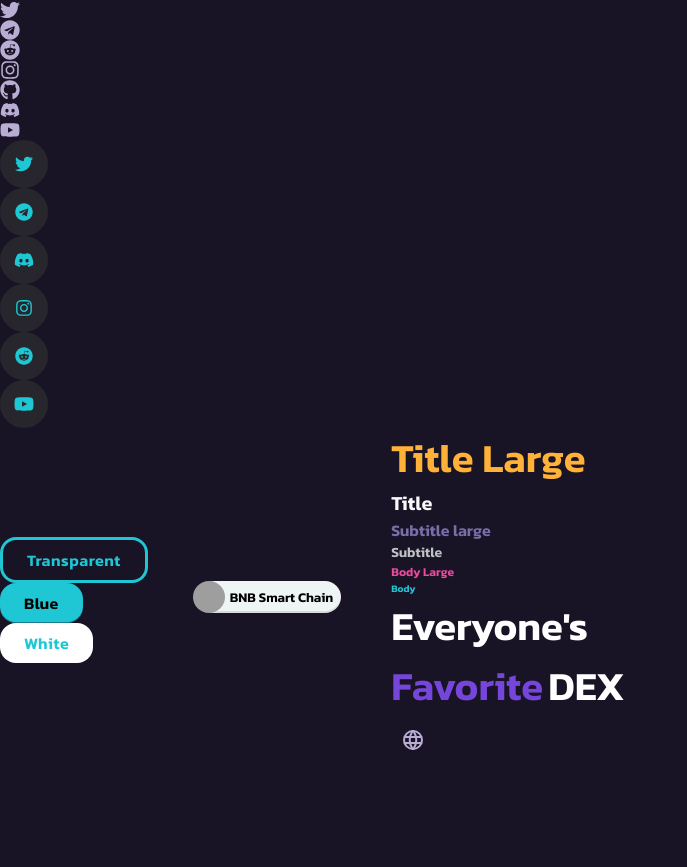
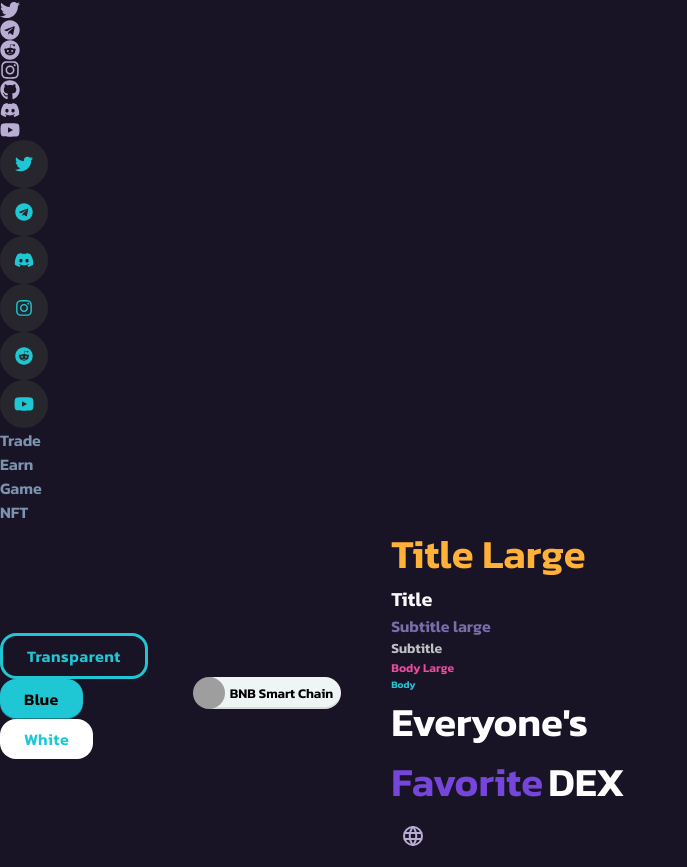
Before and after one commit to fs4-equipo1/pancake-swap, a React (Vite) app: page / in a window 1280 px wide. Shown: the whole page, without its empty margins (0-687 px from the left). Before the commit the page ends 800 px from the top, so only its background shows below. Built offline with nearby package versions, Linux system fonts and the light colour scheme; grey boxes are pictures that could not be loaded.

Commit message:
dropdwon navbar

```diff
--- a/src/App.jsx
+++ b/src/App.jsx
@@ -13,6 +13,11 @@ import {
   FaYoutube,
 } from "react-icons/fa";
 import DropdownCoin from "./componentes/Dropdown/DropdownCoin";
+import DropdownEarn from "./componentes/Dropdown/DropdownEarn";
+import DropdownGame from "./componentes/Dropdown/DropdownGame";
+import DropdownNft from "./componentes/Dropdown/DropdownNft";
+import DropdownTrade from "./componentes/Dropdown/DropdownTrade";
+
 
 function App() {
   return (
@@ -66,7 +71,18 @@ function App() {
           estiloAdicional={true}
         />
       </div>
-
+      <div>
+        <DropdownTrade />
+      </div>
+<div>
+  <DropdownEarn />
+</div>
+<div>
+  <DropdownGame />
+  <div>
+    <DropdownNft />
+  </div>
+</div>
       <div className={styles.container}>
         <div>
           <Boton texto={"Transparent"} isTransparent={true} />
--- /dev/null
+++ b/src/componentes/Dropdown/DropdownEarn.jsx
@@ -0,0 +1,38 @@
+import { useState } from 'react';
+import styles from './dropdownNavbar.module.scss';
+
+const DropdownEarn = () => {
+  const [isOpen, setIsOpen] = useState(false);
+
+  const handleMouseEnter = () => {
+    setIsOpen(true);
+  };
+
+  const handleMouseLeave = () => {
+    setIsOpen(false);
+  };
+
+  return (
+    <div
+      className={styles.dropdownContainer}
+      onMouseEnter={handleMouseEnter}
+      onMouseLeave={handleMouseLeave}
+    >
+      <button className={styles.dropdownBtn}>
+        Earn
+      </button>
+      {isOpen && (
+        <div className={styles.dropdownContent}>
+          <a href="#">Farms</a>
+          <a href="#">CAKE Staking</a>
+          <a href="#">Pools</a>
+          <a href="#">Position Manager</a>
+          <a href="#">Liquid Staking</a>
+          <a href="#">Simple Staking</a>
+        </div>
+      )}
+    </div>
+  );
+};
+
+export default DropdownEarn;
--- /dev/null
+++ b/src/componentes/Dropdown/DropdownGame.jsx
@@ -0,0 +1,36 @@
+import { useState } from 'react';
+import styles from './dropdownNavbar.module.scss';
+
+const DropdownGame = () => {
+  const [isOpen, setIsOpen] = useState(false);
+
+  const handleMouseEnter = () => {
+    setIsOpen(true);
+  };
+
+  const handleMouseLeave = () => {
+    setIsOpen(false);
+  };
+
+  return (
+    <div
+      className={styles.dropdownContainer}
+      onMouseEnter={handleMouseEnter}
+      onMouseLeave={handleMouseLeave}
+    >
+      <button className={styles.dropdownBtn}>
+        Game
+      </button>
+      {isOpen && (
+        <div className={styles.dropdownContent}>
+          <a href="#">Gaming Marketplace</a>
+          <a href="#">Prediction (BETA)</a>
+          <a href="#">Lottery</a>
+          <a href="#">Pottery (BETA)</a>
+        </div>
+      )}
+    </div>
+  );
+};
+
+export default DropdownGame;
--- /dev/null
+++ b/src/componentes/Dropdown/DropdownNavbar.module.scss
@@ -0,0 +1,46 @@
+.dropdownContainer {
+    position: relative;
+  }
+
+  .dropdownBtn {
+    background-color: transparent;
+    border: none;
+    cursor: pointer;
+    color: #7b93af;
+    font-size: 16px;
+  }
+
+  .dropdownContent {
+    // display: none;
+    display: flex;
+    flex-direction: column;
+    position: absolute;
+    top: 100%;
+    left: 0;
+    width: 250px;
+    background-color: #fff;
+    border-radius: 8px;
+    box-shadow: 0 2px 4px rgba(0, 0, 0, 0.1);
+    padding: 8px 0;
+    text-align: start;
+
+
+  }
+  .dropdownContent.visible {
+    display: block;
+  }
+
+
+  .dropdownContent a {
+    display: block;
+    padding: 8px 0;
+    color: #7b93af;
+    text-decoration: none;
+    transition: color 0.3s ease;
+    margin-left: 10px;
+
+  }
+
+  .dropdownContent a:hover {
+    background-color: #e7e6e6;
+  }
--- /dev/null
+++ b/src/componentes/Dropdown/DropdownNft.jsx
@@ -0,0 +1,35 @@
+import { useState } from 'react';
+import styles from './dropdownNavbar.module.scss';
+
+const DropdownNft = () => {
+  const [isOpen, setIsOpen] = useState(false);
+
+  const handleMouseEnter = () => {
+    setIsOpen(true);
+  };
+
+  const handleMouseLeave = () => {
+    setIsOpen(false);
+  };
+
+  return (
+    <div
+      className={styles.dropdownContainer}
+      onMouseEnter={handleMouseEnter}
+      onMouseLeave={handleMouseLeave}
+    >
+      <button className={styles.dropdownBtn}>
+        NFT
+      </button>
+      {isOpen && (
+        <div className={styles.dropdownContent}>
+          <a href="#">Overview</a>
+          <a href="#">Collection</a>
+          <a href="#">Activity</a>
+        </div>
+      )}
+    </div>
+  );
+};
+
+export default DropdownNft;
--- /dev/null
+++ b/src/componentes/Dropdown/DropdownTrade.jsx
@@ -0,0 +1,39 @@
+import { useState } from 'react';
+import styles from './dropdownNavbar.module.scss';
+
+const DropdownTrade = () => {
+  const [isOpen, setIsOpen] = useState(false);
+
+  const handleMouseEnter = () => {
+    setIsOpen(true);
+  };
+
+  const handleMouseLeave = () => {
+    setIsOpen(false);
+  };
+
+  return (
+    <div
+      className={styles.dropdownContainer}
+      onMouseEnter={handleMouseEnter}
+      onMouseLeave={handleMouseLeave}
+    >
+      <button className={styles.dropdownBtn}>
+        Trade
+      </button>
+      {isOpen && (
+        <div className={styles.dropdownContent}>
+          <a href="#">Swap</a>
+          <a href="#">Liquidity</a>
+          <a href="#">Perpetual</a>
+          <a href="#">Bridge</a>
+          <a href="#">Limit (V2)</a>
+          <a href="#">Buy Crypto</a>
+          <a href="#">Trading Reward</a>
+        </div>
+      )}
+    </div>
+  );
+};
+
+export default DropdownTrade;
```
Also changed, not shown: src/componentes/Dropdown/Navbar.jsx (added, +33 -0 lines).
